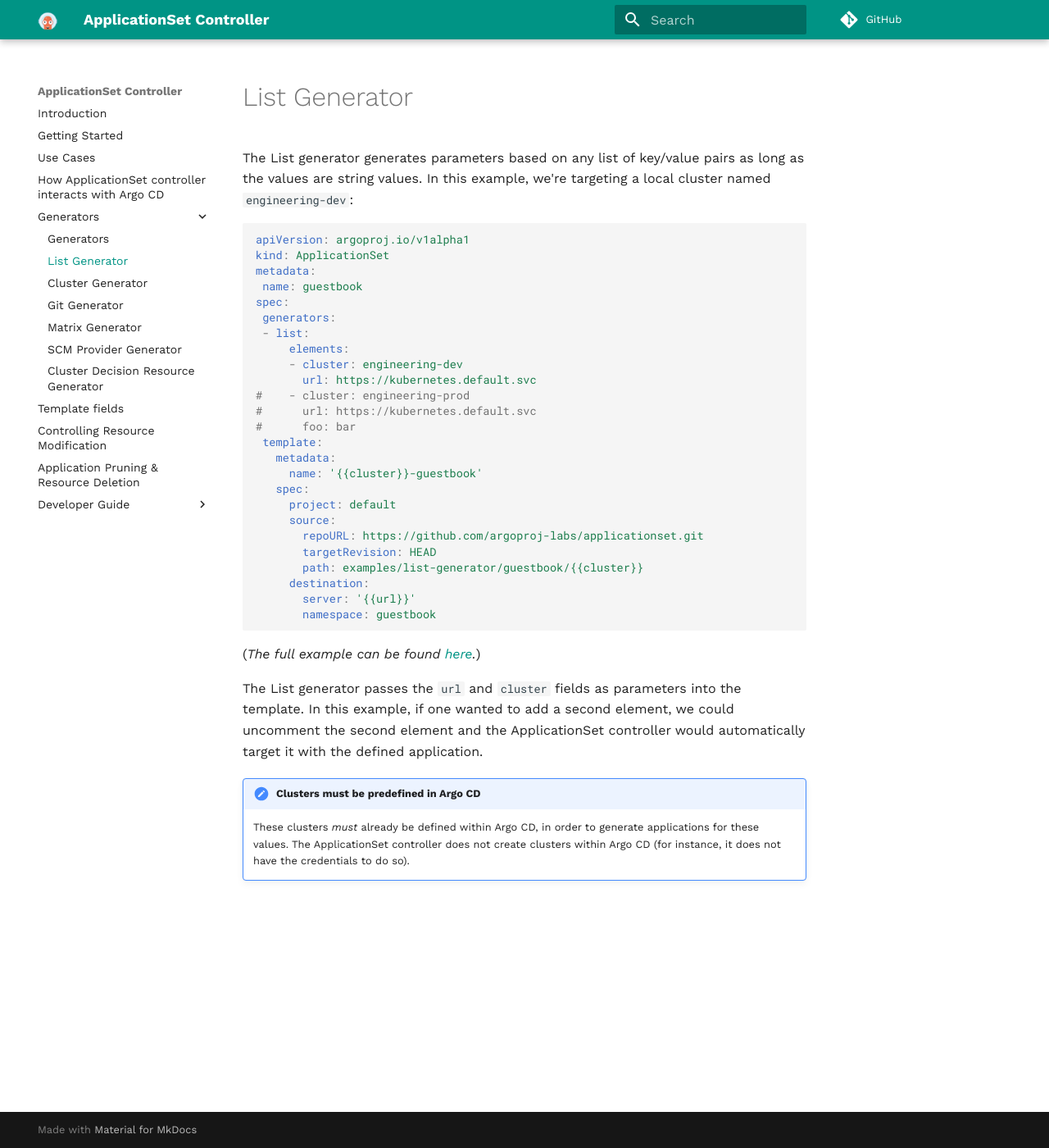
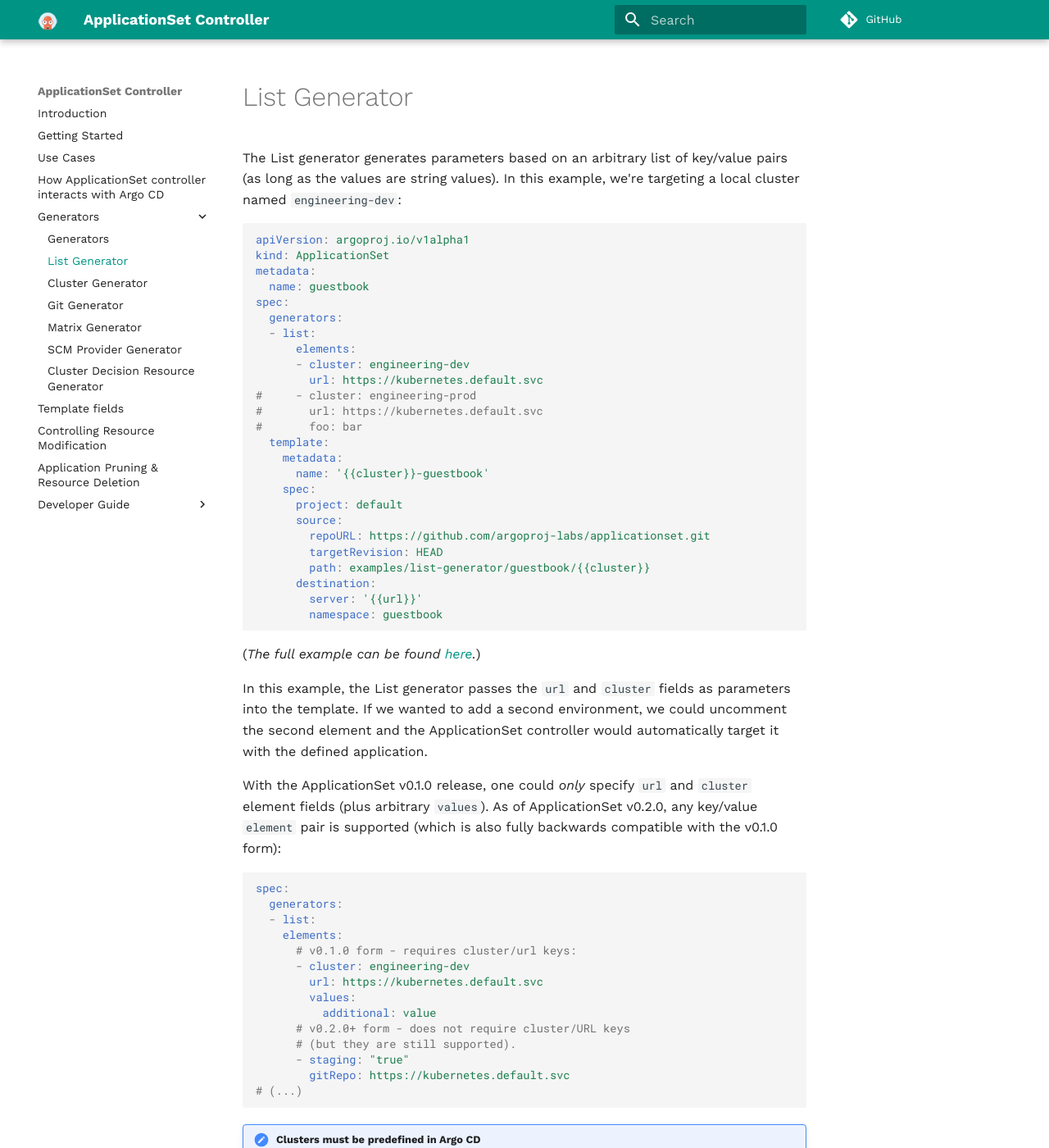
Before and after one commit to argoproj/applicationset, an MkDocs documentation site: the page built from docs/Generators-List.md, in a window 1280 px wide and 1400 px high. Shown: the whole window at 82% size. Built offline with MkDocs 1.6.1 and Material for MkDocs 9.7.7, drawn with Linux system fonts in a browser that asks for light colours; comment, search, counter and statistics services are not loaded.

Commit message:
Update generator docs

````diff
--- a/docs/Generators-List.md
+++ b/docs/Generators-List.md
@@ -1,36 +1,54 @@
 # List Generator
 
-The List generator generates parameters based on any list of key/value pairs as long as the values are string values. In this example, we're targeting a local cluster named `engineering-dev`:
+The List generator generates parameters based on an arbitrary list of key/value pairs (as long as the values are string values). In this example, we're targeting a local cluster named `engineering-dev`:
 ```yaml
 apiVersion: argoproj.io/v1alpha1
 kind: ApplicationSet
 metadata:
- name: guestbook
+  name: guestbook
 spec:
- generators:
- - list:
-     elements:
-     - cluster: engineering-dev
-       url: https://kubernetes.default.svc
-#    - cluster: engineering-prod
-#      url: https://kubernetes.default.svc
-#      foo: bar
- template:
-   metadata:
-     name: '{{cluster}}-guestbook'
-   spec:
-     project: default
-     source:
-       repoURL: https://github.com/argoproj-labs/applicationset.git
-       targetRevision: HEAD
-       path: examples/list-generator/guestbook/{{cluster}}
-     destination:
-       server: '{{url}}'
-       namespace: guestbook
+  generators:
+  - list:
+      elements:
+      - cluster: engineering-dev
+        url: https://kubernetes.default.svc
+#     - cluster: engineering-prod
+#       url: https://kubernetes.default.svc
+#       foo: bar
+  template:
+    metadata:
+      name: '{{cluster}}-guestbook'
+    spec:
+      project: default
+      source:
+        repoURL: https://github.com/argoproj-labs/applicationset.git
+        targetRevision: HEAD
+        path: examples/list-generator/guestbook/{{cluster}}
+      destination:
+        server: '{{url}}'
+        namespace: guestbook
 ```
 (*The full example can be found [here](https://github.com/argoproj-labs/applicationset/tree/master/examples/list-generator).*)
 
-The List generator passes the `url` and `cluster` fields as parameters into the template. In this example, if one wanted to add a second element, we could uncomment the second element and the ApplicationSet controller would automatically target it with the defined application.
+In this example, the List generator passes the `url` and `cluster` fields as parameters into the template. If we wanted to add a second environment, we could uncomment the second element and the ApplicationSet controller would automatically target it with the defined application.
+
+With the ApplicationSet v0.1.0 release, one could *only* specify `url` and `cluster` element fields (plus arbitrary `values`). As of ApplicationSet v0.2.0, any key/value `element` pair is supported (which is also fully backwards compatible with the v0.1.0 form):
+```yaml
+spec:
+  generators:
+  - list:
+    elements:
+      # v0.1.0 form - requires cluster/url keys:
+      - cluster: engineering-dev
+        url: https://kubernetes.default.svc
+        values:
+          additional: value
+      # v0.2.0+ form - does not require cluster/URL keys
+      # (but they are still supported).
+      - staging: "true"
+        gitRepo: https://kubernetes.default.svc
+# (...)
+```
 
 !!! note "Clusters must be predefined in Argo CD"
     These clusters *must* already be defined within Argo CD, in order to generate applications for these values. The ApplicationSet controller does not create clusters within Argo CD (for instance, it does not have the credentials to do so).
````
Also changed, not shown: docs/Generators-Git.md (+2 -0 lines).
